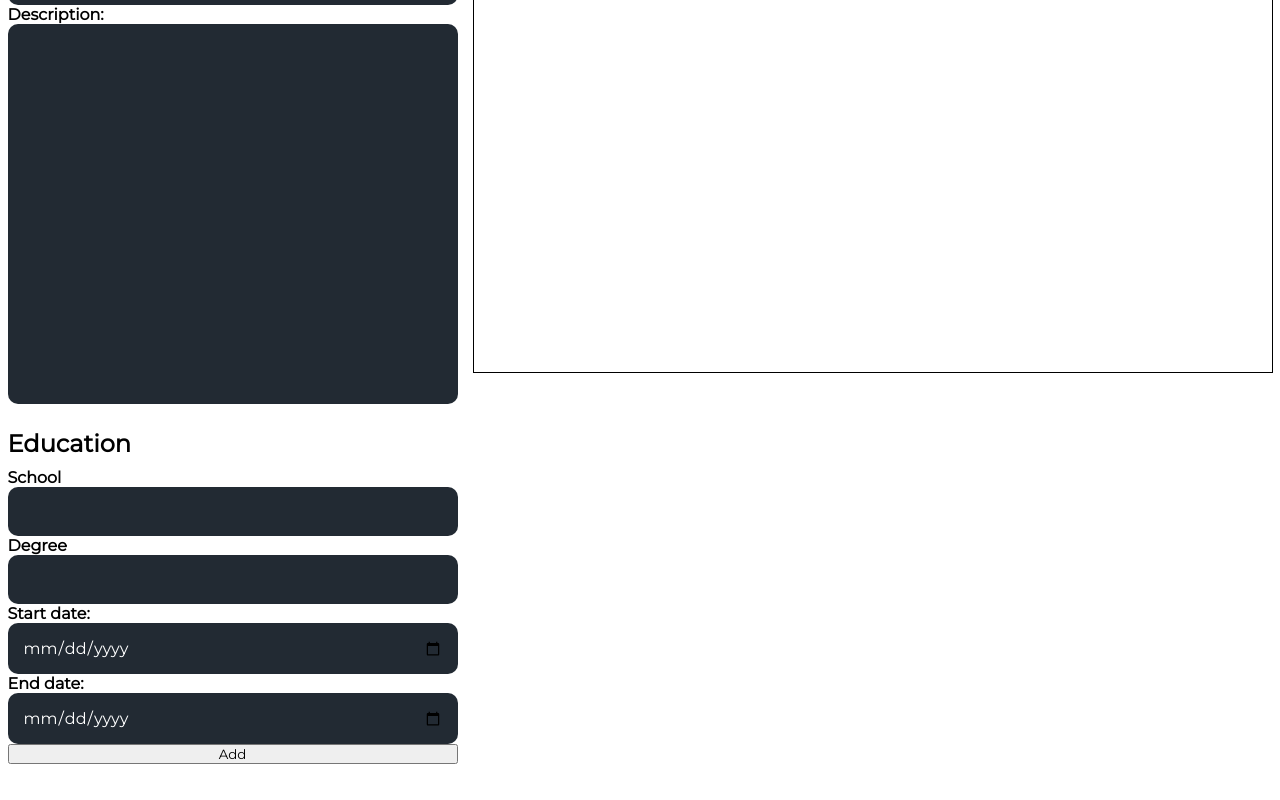
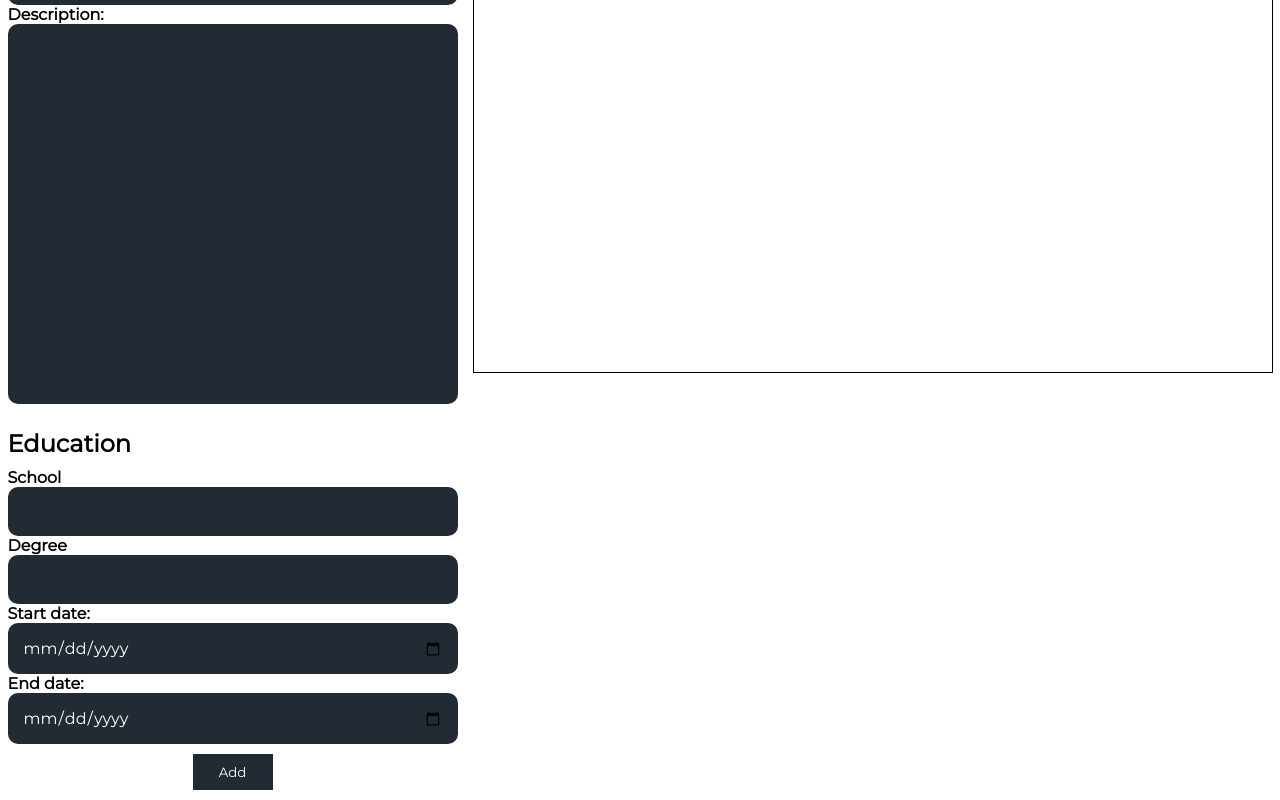
Before and after one commit to urosrelic/cv-app-react, a React (Vite) app: page / in a window 1280 px wide. Shown: the part 670-1470 px from the top of the page. Before the commit the page ends 1434 px from the top, so only its background shows below. Built offline with nearby package versions, Linux system fonts and the light colour scheme; a web font is replaced by a local one.

Commit message:
chore: stylized the add button

```diff
--- a/src/components/Education.jsx
+++ b/src/components/Education.jsx
@@ -54,7 +54,7 @@ export const Education = ({ educationData, setEducationData }) => {
           </div>
         ))}
       </div>
-      <form onSubmit={handleSubmit}>
+      <form id='education-entry-form' onSubmit={handleSubmit}>
         <div className='input-container'>
           <label htmlFor='school'>School</label>
           <input
@@ -92,7 +92,9 @@ export const Education = ({ educationData, setEducationData }) => {
           />
         </div>
         <div className='input-container'>
-          <button type='submit'>Add</button>
+          <button id='add-entry-btn' type='submit'>
+            Add
+          </button>
         </div>
       </form>
     </div>
--- a/src/styles.css
+++ b/src/styles.css
@@ -3,6 +3,22 @@
   padding: 0;
   margin: 0;
   font-family: "Montserrat", "Afacad", "Lato", sans-serif;
+}
+
+#add-entry-btn {
+  margin: 10px auto;
+  padding: 10px;
+  width: 80px;
+  cursor: pointer;
+  border: none;
+  outline: none;
+  transition: ease-in-out 0.2s;
+  color: #ffffff;
+  background-color: #222a33;
+}
+
+#add-entry-btn:hover {
+  background-color: #313c4e;
 }
 
 /* App */
```
